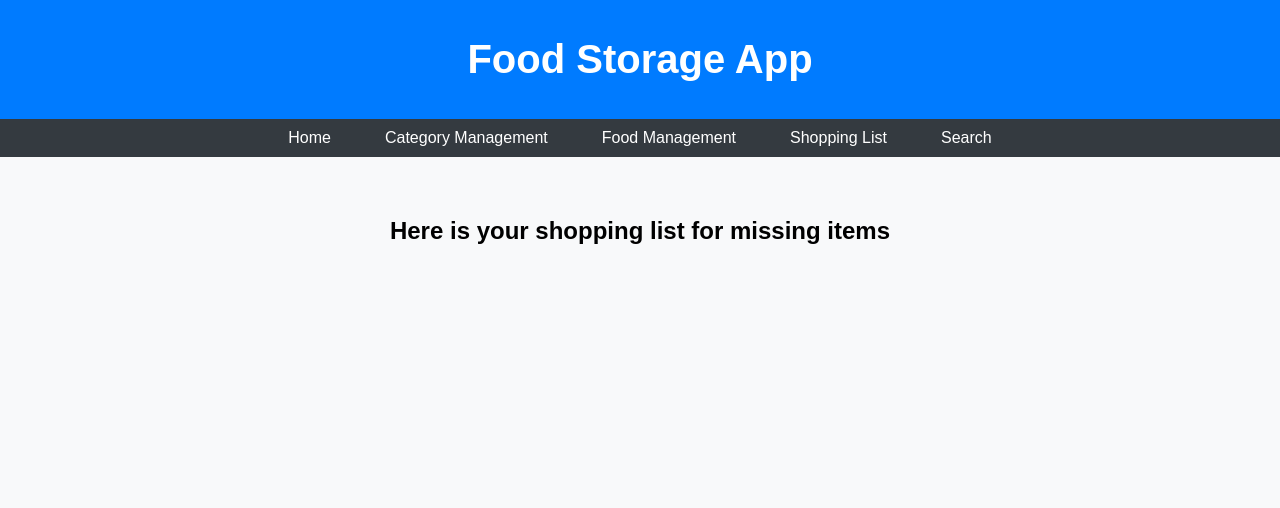
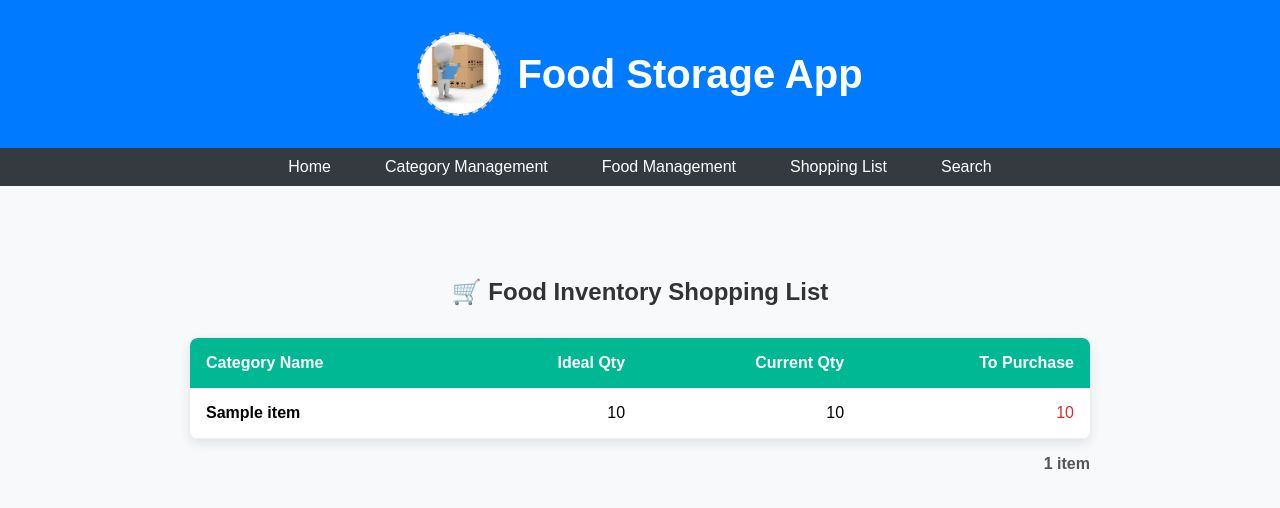
Before and after one commit to IbtahajQadri/Database-Food-Storage, a Django app: template inventory/templates/inventory/shopping.html in a window 1280 px wide. Shown: the top 508 px of the page. Run offline with Django 5.2, Linux system fonts and the light colour scheme; the template is opened without the code that fills it: most values are stand-ins (such as "Sample title", 1, 10 or a date in 2020).

Commit message:
added logo and updated dashboard and htmls

```diff
--- a/inventory/templates/inventory/base.html
+++ b/inventory/templates/inventory/base.html
@@ -8,9 +8,13 @@
 </head>
 <body>
     <!-- Header -->
-    <header class="app-header">
-        <h1>Food Storage App</h1>
-    </header>
+    <header class="app-header" style="display: flex; align-items: center; justify-content: center; gap: 1rem; padding: 2rem;">
+    <img src="{% static 'inventory/images/logo.png' %}"
+         alt="Logo"
+         style="width: 5rem; height: 5rem; border-radius: 50%; object-fit: cover; border: 2px dashed #ccc;">
+    <h1 style="margin: 0;">Food Storage App</h1>
+</header>
+
 
     <!-- Navigation Tabs -->
     <nav class="navbar">
--- a/inventory/templates/inventory/shopping.html
+++ b/inventory/templates/inventory/shopping.html
@@ -1,5 +1,43 @@
 {% extends 'inventory/base.html' %}
 
 {% block content %}
-<h2>Here is your shopping list for missing items</h2>
+<div class="result-body" style="padding: 2rem; max-width: 900px; margin: auto;">
+
+  <h2 style="text-align: center; margin-bottom: 2rem; color: #333;">🛒 Food Inventory Shopping List</h2>
+
+  <table style="
+      width: 100%;
+      border-collapse: collapse;
+      background-color: #fff;
+      box-shadow: 0 4px 12px rgba(0, 0, 0, 0.1);
+      border-radius: 8px;
+      overflow: hidden;
+    ">
+    <thead style="background-color: #00b894; color: white;">
+      <tr>
+        <th style="padding: 1rem; text-align: left;">Category Name</th>
+        <th style="padding: 1rem; text-align: right;">Ideal Qty</th>
+        <th style="padding: 1rem; text-align: right;">Current Qty</th>
+        <th style="padding: 1rem; text-align: right;">To Purchase</th>
+      </tr>
+    </thead>
+    <tbody>
+      {% for item in shopping_items %}
+      <tr style="border-bottom: 1px solid #f0f0f0; transition: background 0.3s;">
+        <td style="padding: 1rem; font-weight: bold;">{{ item.category_name }}</td>
+        <td style="padding: 1rem; text-align: right;">{{ item.ideal_quantity }}</td>
+        <td style="padding: 1rem; text-align: right;">{{ item.current_quantity }}</td>
+        <td style="padding: 1rem; text-align: right; color: {% if item.needed_quantity > 0 %} #d63031 {% else %} #2ecc71 {% endif %};">
+          {{ item.needed_quantity }}
+        </td>
+      </tr>
+      {% endfor %}
+    </tbody>
+  </table>
+
+  <div class="footer" style="text-align: right; margin-top: 1rem; font-size: 1rem; color: #555;">
+    <strong>{{ item_count }} item{{ item_count|pluralize }}</strong>
+  </div>
+
+</div>
 {% endblock %}
```
Also changed, not shown: inventory/templates/inventory/dashboard.html (+8 -4 lines), inventory/static/inventory/Images/logo.png (added).
